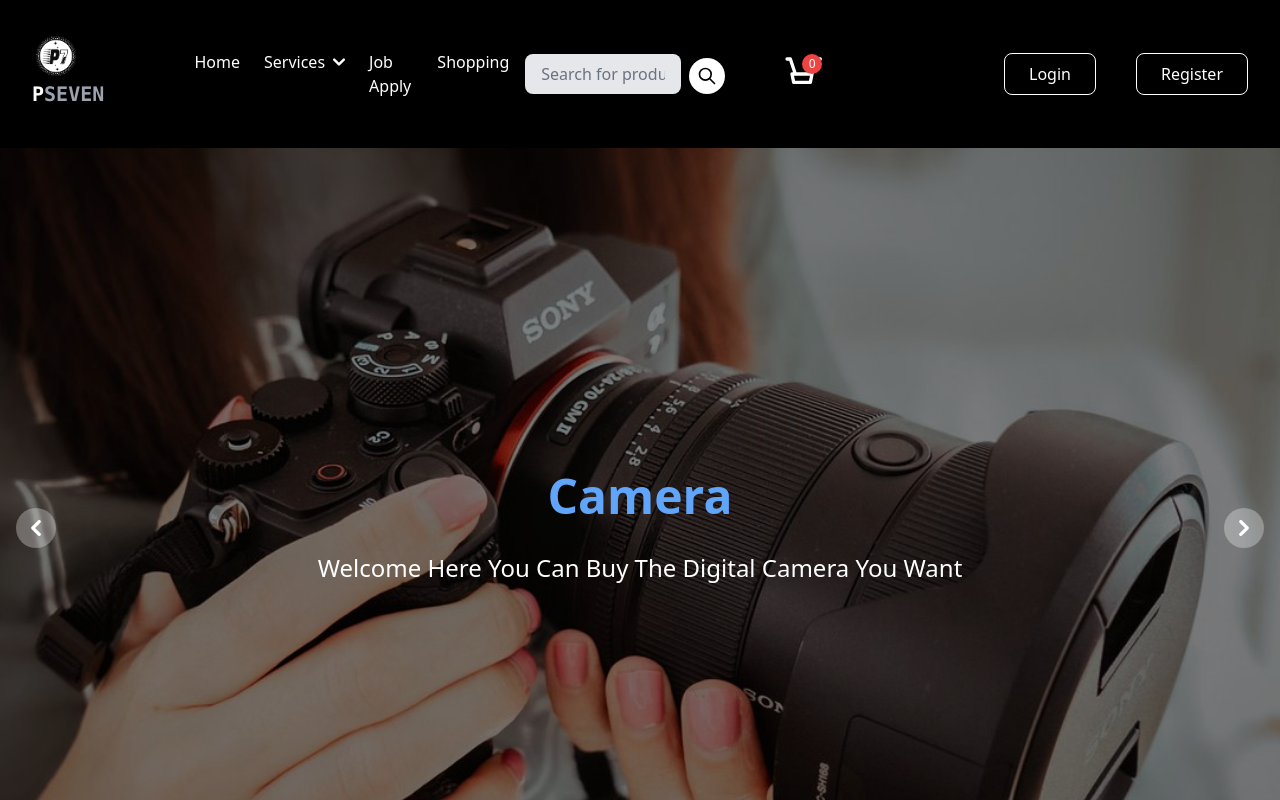
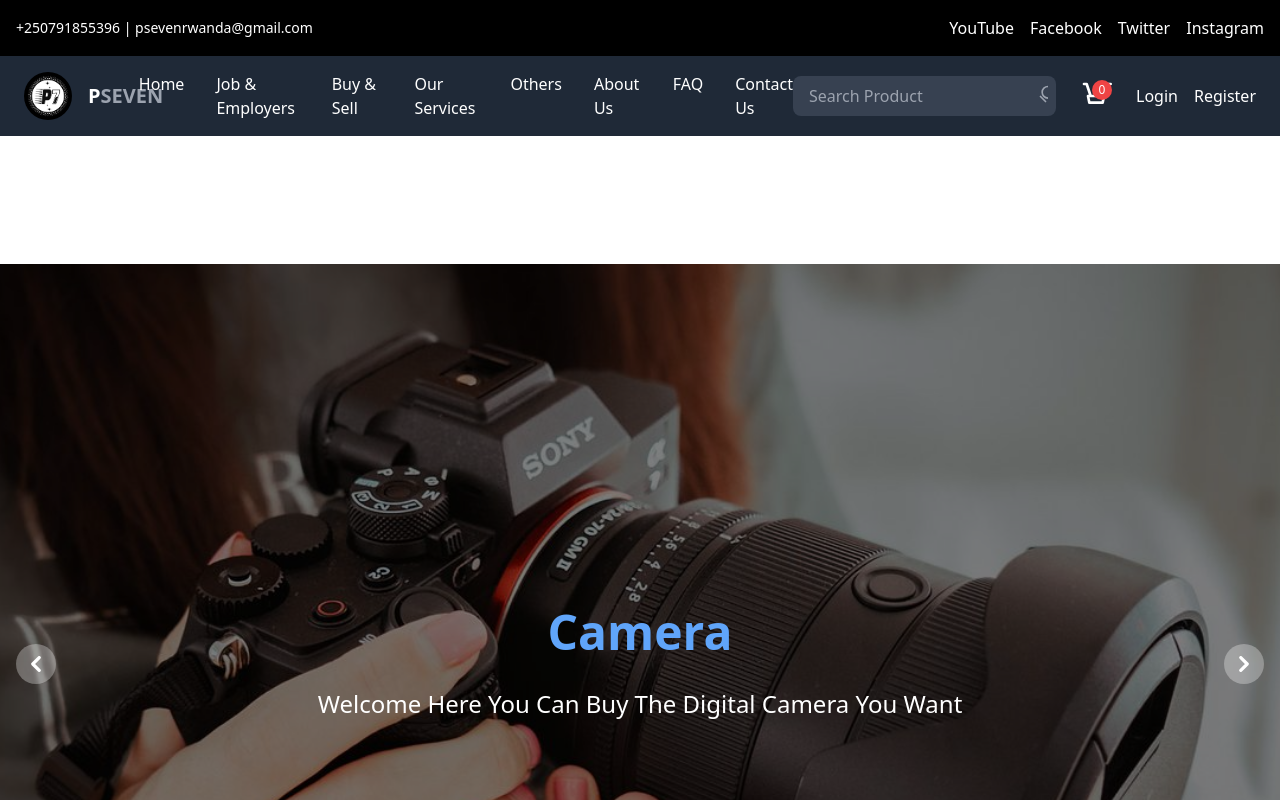
Before and after one commit to Cktripa-source/pseven-web, a React (Create React App) app: page / in a window 1280 px wide. Shown: the top 800 px of the page. Built offline with nearby package versions, Linux system fonts and the light colour scheme.

Commit message:
Update nav.js

```diff
--- a/src/nav.js
+++ b/src/nav.js
@@ -2,110 +2,80 @@ import { Link } from 'react-router-dom';
 import React, { useState } from 'react';
 import Logo from './images/logo.png';
 
-
-function Navbar({ cartCount }) { // Accept cartCount as a prop
-    const [isServicesMenuOpen, setIsServicesMenuOpen] = useState(false);
+function Navbar({ cartCount }) {
   const [isMobileMenuOpen, setIsMobileMenuOpen] = useState(false);
 
   return (
-      <nav className="bg-black text-white fixed top-0 left-0 w-full z-50">
-        {/* Top section with logo and menu items */}
-        <div className="md:flex items-center justify-between p-4">
+    <nav className="bg-black text-white">
+      {/* Top section */}
+      <div className="flex justify-between items-center p-4">
+        {/* Contact Information */}
+        <div className="text-sm">
+          <p>+250791855396 | psevenrwanda@gmail.com</p>
+        </div>
+        {/* Social Media Icons */}
+        <div className="flex space-x-4">
+          <a href="#" className="hover:text-gray-400">YouTube</a>
+          <a href="#" className="hover:text-gray-400">Facebook</a>
+          <a href="#" className="hover:text-gray-400">Twitter</a>
+          <a href="#" className="hover:text-gray-400">Instagram</a>
+        </div>
+      </div>
+
+      {/* Main Navbar */}
+      <div className="bg-gray-800 flex justify-between items-center px-6 py-4">
         {/* Logo */}
-          <div className="flex items-center space-x-2 md:w-1/6 w-full justify-between p-4 mb-2">
-            <span className="font-extrabold font-mono text-xl">
+        <div className="flex items-center space-x-4">
           <img src={Logo} alt="Logo" className="h-12 rounded-full" />
+          <span className="font-bold text-xl">
             P<span className="text-gray-400">SEVEN</span>
           </span>
-            <button onClick={() => setIsMobileMenuOpen(!isMobileMenuOpen)} className="md:hidden">
+        </div>
+
+        {/* Navigation Links */}
+        <div className="hidden lg:flex space-x-8">
+          <Link to="/" className="hover:text-gray-400">Home</Link>
+          <Link to="/job-employers" className="hover:text-gray-400">Job & Employers</Link>
+          <Link to="/buy-sell" className="hover:text-gray-400">Buy & Sell</Link>
+          <Link to="/services" className="hover:text-gray-400">Our Services</Link>
+          <Link to="/others" className="hover:text-gray-400">Others</Link>
+          <Link to="/about" className="hover:text-gray-400">About Us</Link>
+          <Link to="/faq" className="hover:text-gray-400">FAQ</Link>
+          <Link to="/contact" className="hover:text-gray-400">Contact Us</Link>
+        </div>
+
+        {/* Right Section */}
+        <div className="flex items-center space-x-6">
+          {/* Search Bar */}
+          <div className="relative hidden lg:block">
+            <input
+              type="text"
+              placeholder="Search Product"
+              className="py-2 px-4 rounded-lg bg-gray-700 text-white placeholder-gray-400 focus:outline-none"
+            />
+            <button className="absolute right-2 top-2">
               <svg
                 xmlns="http://www.w3.org/2000/svg"
+                className="h-5 w-5 text-gray-400"
+                viewBox="0 0 24 24"
                 fill="none"
-                viewBox="0 0 24 24"
                 stroke="currentColor"
-                className="w-6 h-6"
+                strokeWidth="2"
               >
-                <path
-                  strokeLinecap="round"
-                  strokeLinejoin="round"
-                  strokeWidth="2"
-                  d="M4 6h16M4 12h16M4 18h16"
-                />
+                <path strokeLinecap="round" strokeLinejoin="round" d="M21 21l-6-6m2-5a7 7 0 1114 0 7 7 0 01-14 0z" />
               </svg>
             </button>
           </div>
 
-          {/* Tablet & Desktop Menu */}
-          <div className="hidden lg:flex space-x-6 w-2/6 p-2">
-            <Link to="/" className="hover:text-gray-400">Home</Link>
+          {/* Cart Icon */}
           <div className="relative">
-              <button
-                onClick={() => setIsServicesMenuOpen(!isServicesMenuOpen)}
-                className="flex items-center hover:text-gray-400"
-              >
-                Services
+            <Link to="/viewcart">
               <svg
                 xmlns="http://www.w3.org/2000/svg"
-                  fill="none"
-                  viewBox="0 0 10 6"
-                  className={`ml-2 w-3 h-3 transform ${isServicesMenuOpen ? 'rotate-180' : ''}`}
-                >
-                  <path
-                    stroke="currentColor"
-                    strokeLinecap="round"
-                    strokeLinejoin="round"
-                    strokeWidth="2"
-                    d="m1 1 4 4 4-4"
-                  />
-                </svg>
-              </button>
-              {isServicesMenuOpen && (
-                <div className="full-width-dropdown">
-                  <Link to="/service1" className="block hover:text-gray-400">Service 1</Link>
-                  <Link to="/service2" className="block hover:text-gray-400">Service 2</Link>
-                  <Link to="/service3" className="block hover:text-gray-400">Service 3</Link>
-                </div>
-              )}
-            </div>
-            <Link to="/job-apply" className="hover:text-gray-400">Job Apply</Link>
-            <Link to="/shopping" className="hover:text-gray-400">Shopping</Link>
-          </div>
-
-          {/* Search bar */}
-          <div className="hidden lg:block relative w-1/4 p-2">
-            <input
-              type="text"
-              placeholder="Search for products..."
-              className="w-2/3 py-2 px-4 rounded-lg bg-gray-200 text-black placeholder-gray-500 focus:outline-none focus:ring-2 focus:ring-blue-500 shadow-sm"
-            />
-            <button className="ml-2 absolute top-3 p-2 bg-white text-black rounded-full">
-              <svg
-                xmlns="http://www.w3.org/2000/svg"
-                className="h-5 w-5"
+                className="w-8 h-8 text-white"
                 fill="none"
                 viewBox="0 0 24 24"
                 stroke="currentColor"
-                strokeWidth="2"
-              >
-                <path
-                  strokeLinecap="round"
-                  strokeLinejoin="round"
-                  d="M21 21l-6-6m2-5a7 7 0 11-14 0 7 7 0 0114 0z"
-                />
-              </svg>
-            </button>
-          </div>
-
-          {/* Cart and User Actions */}
-          <div className="flex items-center space-x-4 md:w-2/4 justify-between w-full p-4">
-            <div className="relative">
-              <Link to="/viewcart" className="hover:text-gray-400">
-                <svg
-                  xmlns="http://www.w3.org/2000/svg"
-                  fill="none"
-                  viewBox="0 0 24 24"
-                  stroke="currentColor"
-                  className="w-10 h-10"
               >
                 <path
                   strokeLinecap="round"
@@ -115,88 +85,48 @@ function Navbar({ cartCount }) { // Accept cartCount as a prop
                 />
               </svg>
             </Link>
-              <span className="absolute top-0 right-0 bg-red-500 text-white text-xs rounded-full w-5 h-5 flex items-center justify-center">
+            <span className="absolute top-0 right-0 bg-red-500 text-xs text-white rounded-full w-5 h-5 flex items-center justify-center">
               {cartCount}
             </span>
           </div>
-            <div className="w-3/4 flex gap-10 justify-end">
-              <Link to="/login">
-                <button className="px-6 py-2 bg-black text-white rounded-lg shadow-md hover:bg-white hover:text-black border border-white focus:outline-none focus:ring-2 focus:ring-black focus:ring-offset-2 transition-all duration-300">
-                  Login
-                </button>
-              </Link>
 
-              {/* Register Button */}
-              <Link to="/register">
-                <button className="px-6 py-2 bg-black text-white rounded-lg shadow-md hover:bg-white hover:text-black border border-white focus:outline-none focus:ring-2 focus:ring-black focus:ring-offset-2 transition-all duration-300">
-                  Register
-                </button>
-              </Link>
-            </div>
+          {/* Login/Register */}
+          <div className="hidden lg:flex space-x-4">
+            <Link to="/login" className="hover:text-gray-400">Login</Link>
+            <Link to="/register" className="hover:text-gray-400">Register</Link>
           </div>
         </div>
 
-        {/* Mobile & Tablet Menu */}
-        <div className="lg:hidden p-4 flex gap-4 items-center mb-5">
-          {/* Search Bar */}
-          <input
-            type="text"
-            placeholder="Search for products..."
-            className="w-3/4 py-2 px-4 rounded-lg bg-gray-200 text-black placeholder-gray-500 focus:outline-none focus:ring-2 focus:ring-blue-500 shadow-sm"
-          />
-          <button className="p-2 bg-white text-black rounded-full">
+        {/* Mobile Menu Toggle */}
+        <button onClick={() => setIsMobileMenuOpen(!isMobileMenuOpen)} className="lg:hidden">
           <svg
             xmlns="http://www.w3.org/2000/svg"
-              className="h-5 w-5"
+            className="w-6 h-6"
             fill="none"
             viewBox="0 0 24 24"
             stroke="currentColor"
-              strokeWidth="2"
           >
             <path
               strokeLinecap="round"
               strokeLinejoin="round"
-                d="M21 21l-6-6m2-5a7 7 0 11-14 0 7 7 0 0114 0z"
+              strokeWidth="2"
+              d="M4 6h16M4 12h16m-7 6h7"
             />
           </svg>
         </button>
       </div>
 
-        {/* Mobile Menu Content */}
+      {/* Mobile Menu */}
       {isMobileMenuOpen && (
-          <div className="lg:hidden bg-black text-white p-10">
-            <Link to="/" className="block hover:text-gray-400 p-2">Home</Link>
-            <Link to="/job-apply" className="block hover:text-gray-400 p-2">Job Apply</Link>
-            <Link to="/shopping" className="block hover:text-gray-400 p-2">Shopping</Link>
-            <div className="mt-4">
-              <button
-                onClick={() => setIsServicesMenuOpen(!isServicesMenuOpen)}
-                className="flex items-center hover:text-gray-400"
-              >
-                Services
-                <svg
-                  xmlns="http://www.w3.org/2000/svg"
-                  fill="none"
-                  viewBox="0 0 10 6"
-                  className={`ml-2 w-3 h-3 transform ${isServicesMenuOpen ? 'rotate-180' : ''}`}
-                >
-                  <path
-                    stroke="currentColor"
-                    strokeLinecap="round"
-                    strokeLinejoin="round"
-                    strokeWidth="2"
-                    d="m1 1 4 4 4-4"
-                  />
-                </svg>
-              </button>
-              {isServicesMenuOpen && (
-                <div className="bg-gray-900 text-white mt-2 p-4 rounded-lg shadow-lg">
-                  <Link to="/service1" className="block hover:text-gray-400">Service 1</Link>
-                  <Link to="/service2" className="block hover:text-gray-400">Service 2</Link>
-                  <Link to="/service3" className="block hover:text-gray-400">Service 3</Link>
-                </div>
-              )}
-            </div>
+        <div className="lg:hidden bg-gray-800 text-white p-4">
+          <Link to="/" className="block hover:text-gray-400 py-2">Home</Link>
+          <Link to="/job-employers" className="block hover:text-gray-400 py-2">Job & Employers</Link>
+          <Link to="/buy-sell" className="block hover:text-gray-400 py-2">Buy & Sell</Link>
+          <Link to="/services" className="block hover:text-gray-400 py-2">Our Services</Link>
+          <Link to="/others" className="block hover:text-gray-400 py-2">Others</Link>
+          <Link to="/about" className="block hover:text-gray-400 py-2">About Us</Link>
+          <Link to="/faq" className="block hover:text-gray-400 py-2">FAQ</Link>
+          <Link to="/contact" className="block hover:text-gray-400 py-2">Contact Us</Link>
         </div>
       )}
     </nav>
```
Lines whose indentation alone changed are shown as unchanged.
